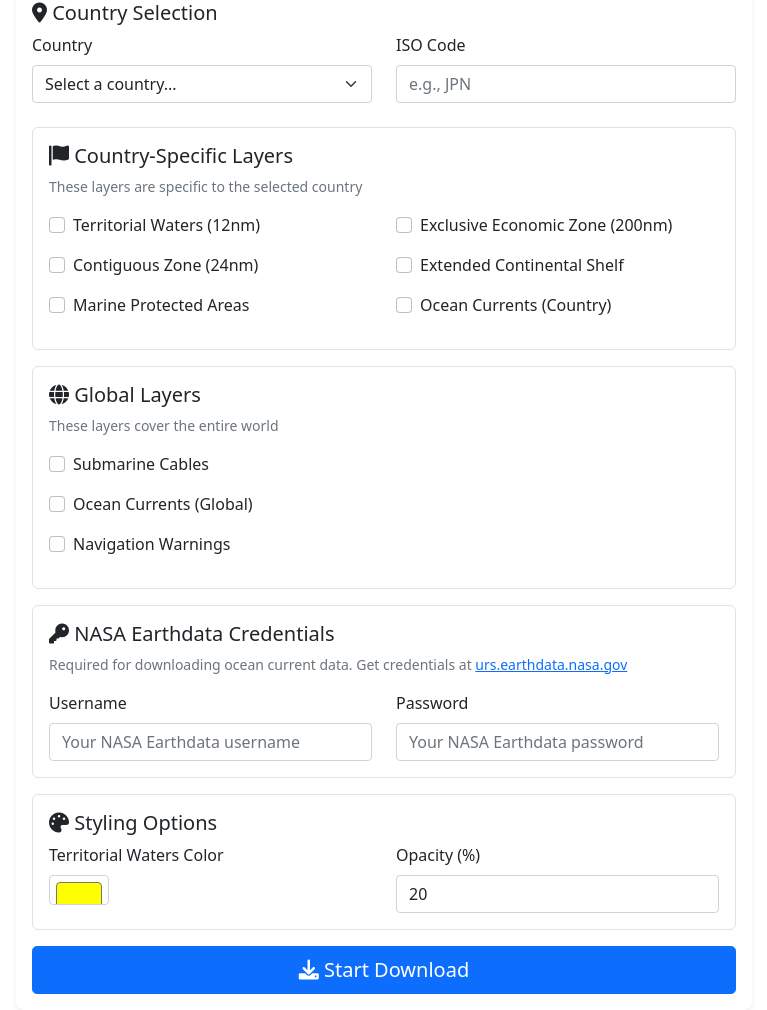
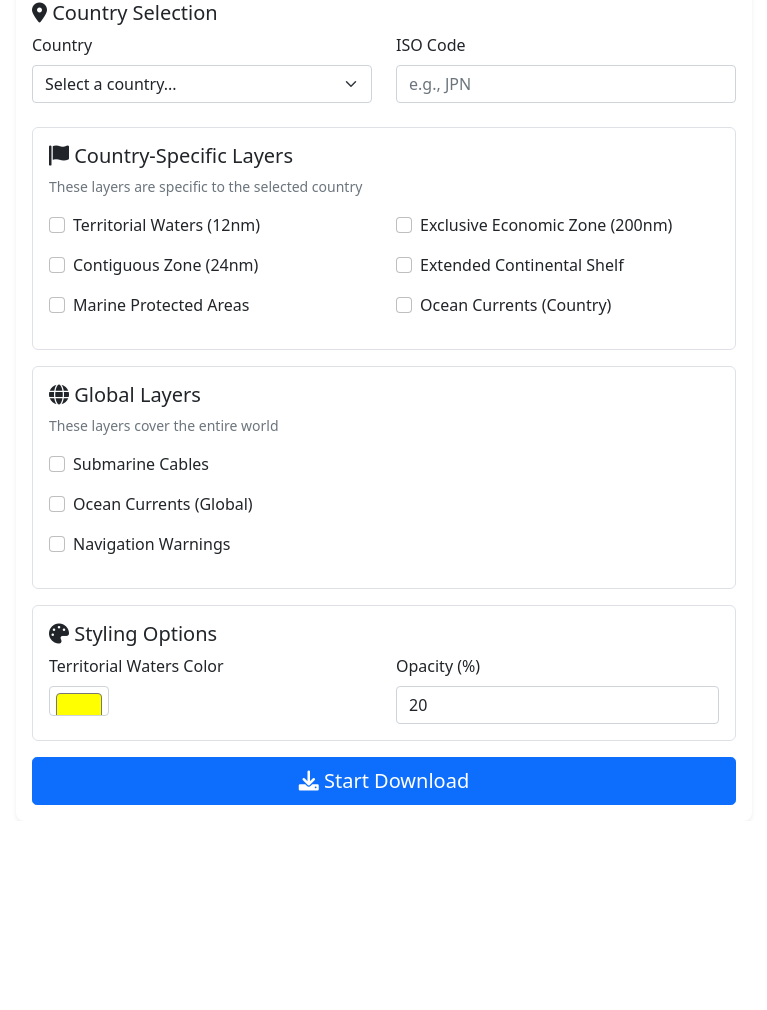
Before and after one commit to OutUvAces/MDA-Layers-Downloader, a Flask app: page / in a window 1280 px wide. Shown: the part 335-1345 px from the top of the page, without its empty margins (256-1023 px from the left). After the commit the page ends 1140 px from the top, so only its background shows below. Run offline with Flask 3, Linux system fonts and the light colour scheme.

Commit message:
Completely remove obsolete NASA credentials inputs from index.html (server-side auth only)
Co-authored-by: Cursor <cursoragent@cursor.com>

```diff
--- a/web_app/templates/index.html
+++ b/web_app/templates/index.html
@@ -140,22 +140,6 @@
                         </div>
                     </div>
 
-                    <!-- NASA Earthdata Credentials -->
-                    <div class="layer-card">
-                        <h5><i class="fas fa-key"></i> NASA Earthdata Credentials</h5>
-                        <p class="text-muted small">Required for downloading ocean current data. Get credentials at <a href="https://urs.earthdata.nasa.gov/" target="_blank">urs.earthdata.nasa.gov</a></p>
-                        <div class="row">
-                            <div class="col-md-6">
-                                <label for="nasa_username" class="form-label">Username</label>
-                                <input type="text" class="form-control" id="nasa_username" name="nasa_username" placeholder="Your NASA Earthdata username">
-                            </div>
-                            <div class="col-md-6">
-                                <label for="nasa_password" class="form-label">Password</label>
-                                <input type="password" class="form-control" id="nasa_password" name="nasa_password" placeholder="Your NASA Earthdata password">
-                            </div>
-                        </div>
-                    </div>
-
                     <!-- Styling Options -->
                     <div class="layer-card">
                         <h5><i class="fas fa-palette"></i> Styling Options</h5>
```
